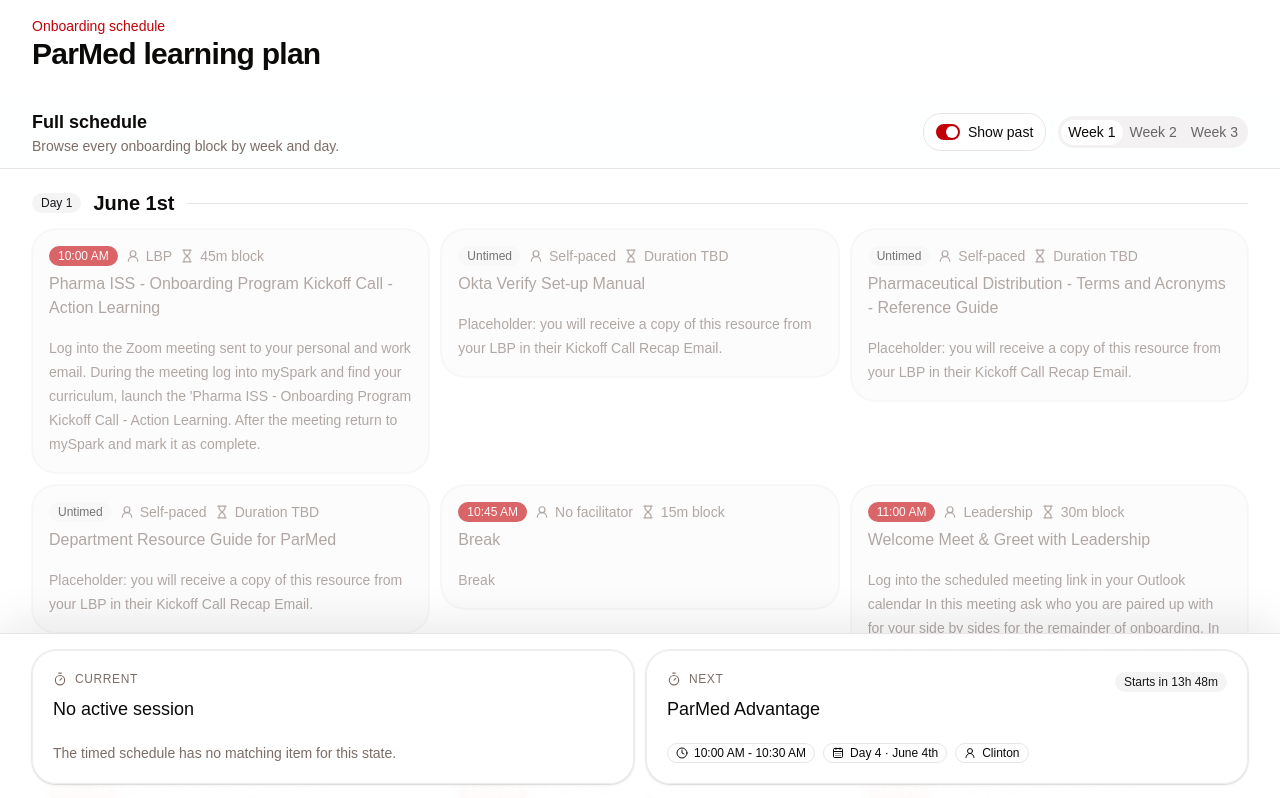
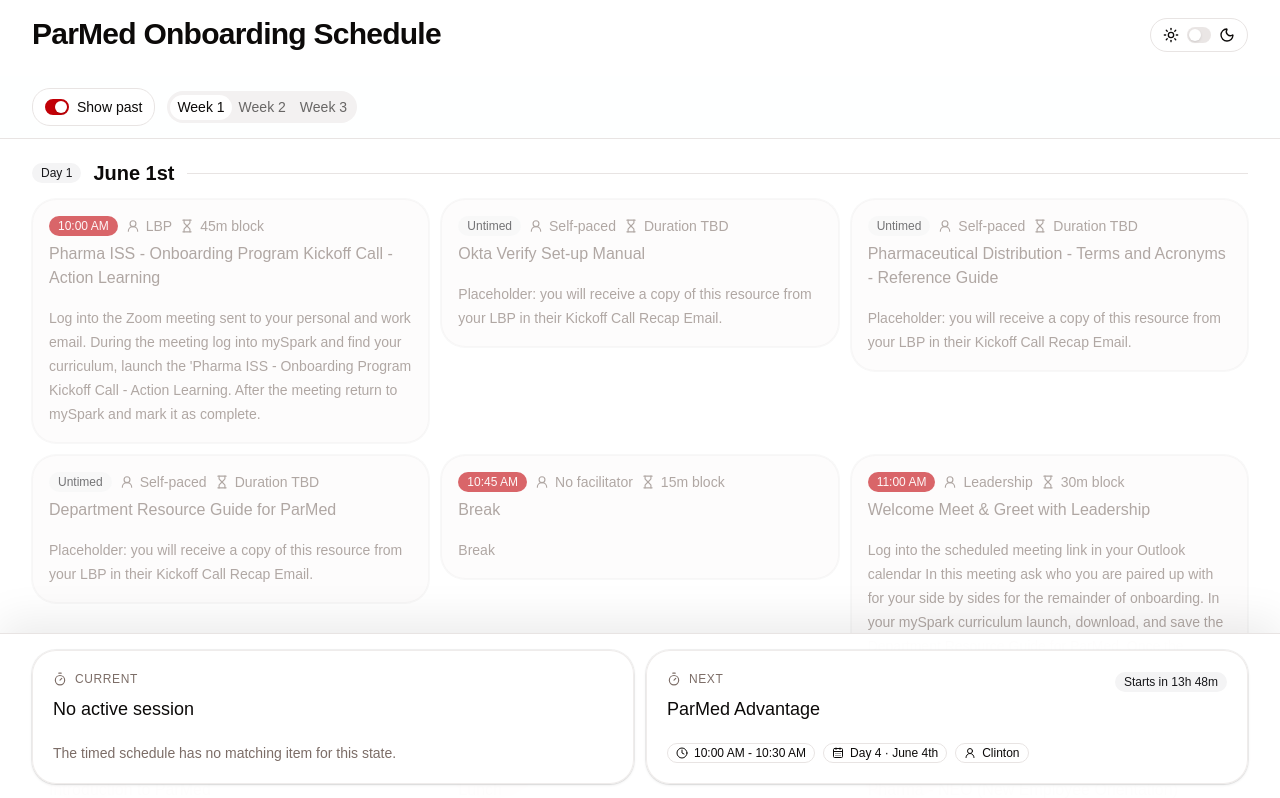
Before and after one commit to edwardma33/onboarding-schedule-viewer, a React (Vite) app: page / in a window 1280 px wide. Shown: the top 798 px of the page. Built offline with nearby package versions, Linux system fonts and the light colour scheme.

Commit message:
Add schedule viewer UI

```diff
--- a/index.html
+++ b/index.html
@@ -2,9 +2,13 @@
 <html lang="en">
   <head>
     <meta charset="UTF-8" />
-    <link rel="icon" type="image/svg+xml" href="/vite.svg" />
+    <link
+      rel="icon"
+      type="image/svg+xml"
+      href="/cardinal-health-favicon.svg?v=2"
+    />
     <meta name="viewport" content="width=device-width, initial-scale=1.0" />
-    <title>vite-app</title>
+    <title>Onboarding Schedule</title>
   </head>
   <body>
     <div id="root"></div>
--- a/src/App.tsx
+++ b/src/App.tsx
@@ -1,5 +1,13 @@
 import { useEffect, useMemo, useRef, useState } from "react"
-import { CalendarDays, Clock, Hourglass, Timer, UserRound } from "lucide-react"
+import {
+  CalendarDays,
+  Clock,
+  Hourglass,
+  Moon,
+  Sun,
+  Timer,
+  UserRound,
+} from "lucide-react"
 
 import { Badge } from "@/components/ui/badge"
 import {
@@ -14,6 +22,7 @@ import { Label } from "@/components/ui/label"
 import { Separator } from "@/components/ui/separator"
 import { Switch } from "@/components/ui/switch"
 import { Tabs, TabsContent, TabsList, TabsTrigger } from "@/components/ui/tabs"
+import { useTheme } from "@/components/theme-provider"
 import {
   onboardingSchedule,
   type ScheduleItem,
@@ -275,6 +284,7 @@ function ScheduleCard({
 
 export function App() {
   const schedule: ScheduleItem[] = onboardingSchedule
+  const { resolvedTheme, setTheme } = useTheme()
   const [now, setNow] = useState(() => new Date())
   const [activeWeek, setActiveWeek] = useState("week-1")
   const [showPastItems, setShowPastItems] = useState(true)
@@ -336,13 +346,25 @@ export function App() {
       <div className="mx-auto flex w-full max-w-7xl flex-col gap-6 px-4 pt-4 pb-72 sm:px-6 lg:px-8">
         <div className="flex flex-col gap-2 sm:flex-row sm:items-end sm:justify-between">
           <div>
-            <p className="text-sm font-medium text-primary">
-              Onboarding schedule
-            </p>
             <h1 className="text-2xl font-semibold tracking-tight sm:text-3xl">
-              ParMed learning plan
+              ParMed Onboarding Schedule
             </h1>
           </div>
+          <Label
+            htmlFor="theme-mode"
+            className="w-fit rounded-2xl border bg-card px-3 py-2 text-sm"
+          >
+            <Sun className="size-4" />
+            <Switch
+              id="theme-mode"
+              size="sm"
+              checked={resolvedTheme === "dark"}
+              onCheckedChange={(checked) =>
+                setTheme(checked ? "dark" : "light")
+              }
+            />
+            <Moon className="size-4" />
+          </Label>
         </div>
 
         <Tabs
@@ -352,12 +374,6 @@ export function App() {
         >
           <div className="sticky top-0 z-20 -mx-4 border-b bg-background/90 px-4 py-3 backdrop-blur-xl sm:-mx-6 sm:px-6 lg:-mx-8 lg:px-8">
             <div className="mx-auto flex max-w-7xl flex-col gap-3 sm:flex-row sm:items-center sm:justify-between">
-              <div>
-                <h2 className="text-lg font-semibold">Full schedule</h2>
-                <p className="text-sm text-muted-foreground">
-                  Browse every onboarding block by week and day.
-                </p>
-              </div>
               <div className="flex flex-wrap items-center gap-3">
                 <Label
                   htmlFor="show-past-items"
--- a/src/components/theme-provider.tsx
+++ b/src/components/theme-provider.tsx
@@ -13,6 +13,7 @@ type ThemeProviderProps = {
 
 type ThemeProviderState = {
   theme: Theme
+  resolvedTheme: ResolvedTheme
   setTheme: (theme: Theme) => void
 }
 
@@ -92,6 +93,8 @@ export function ThemeProvider({
 
     return defaultTheme
   })
+  const [resolvedTheme, setResolvedTheme] =
+    React.useState<ResolvedTheme>("light")
 
   const setTheme = React.useCallback(
     (nextTheme: Theme) => {
@@ -104,14 +107,14 @@ export function ThemeProvider({
   const applyTheme = React.useCallback(
     (nextTheme: Theme) => {
       const root = document.documentElement
-      const resolvedTheme =
-        nextTheme === "system" ? getSystemTheme() : nextTheme
+      const resolved = nextTheme === "system" ? getSystemTheme() : nextTheme
       const restoreTransitions = disableTransitionOnChange
         ? disableTransitionsTemporarily()
         : null
 
       root.classList.remove("light", "dark")
-      root.classList.add(resolvedTheme)
+      root.classList.add(resolved)
+      setResolvedTheme(resolved)
 
       if (restoreTransitions) {
         restoreTransitions()
@@ -207,9 +210,10 @@ export function ThemeProvider({
   const value = React.useMemo(
     () => ({
       theme,
+      resolvedTheme,
       setTheme,
     }),
-    [theme, setTheme]
+    [theme, resolvedTheme, setTheme]
   )
 
   return (
```
Also changed, not shown: public/cardinal-health-favicon.svg (added).
